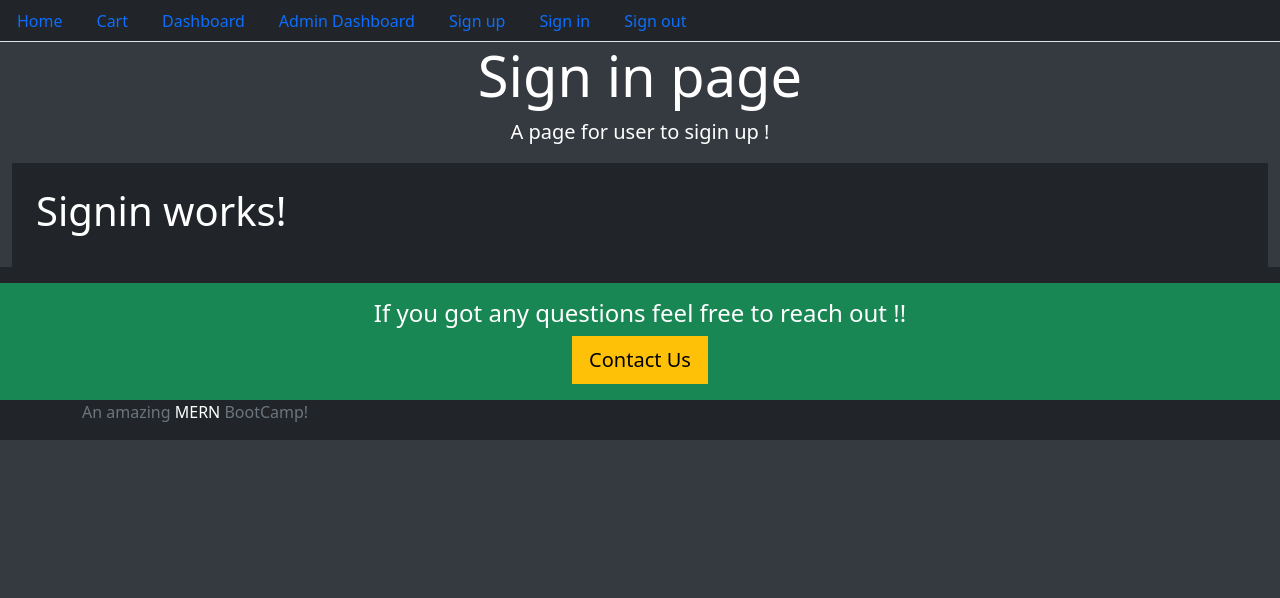
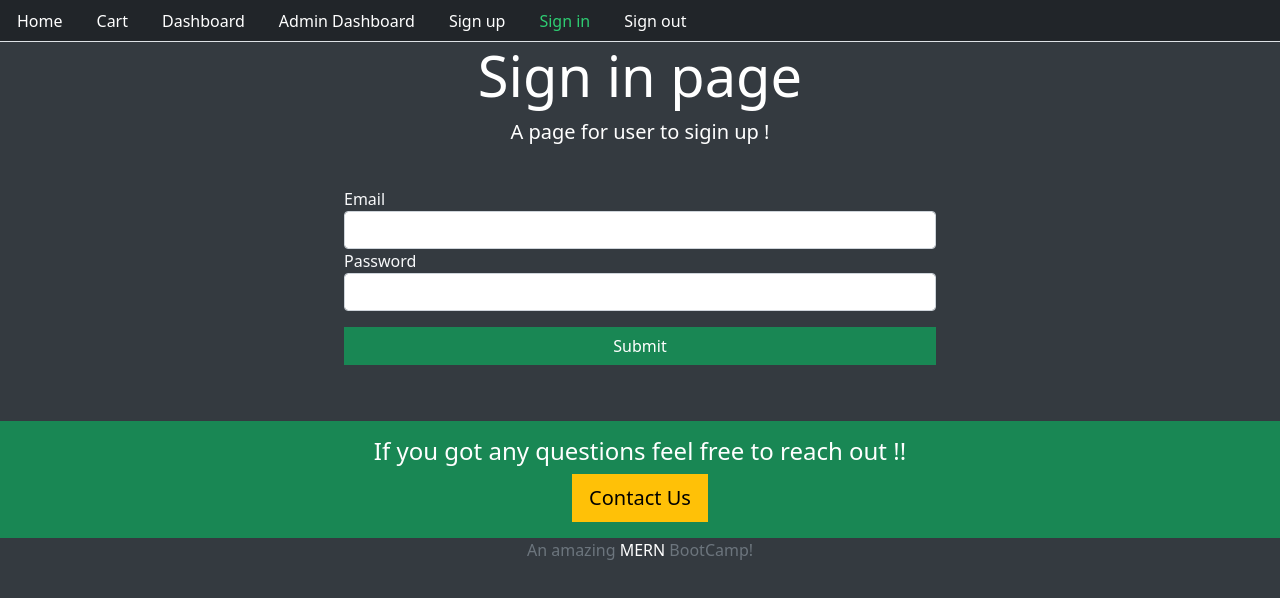
Before and after one commit to JeelPatel07/MERN-Ecommerce, a React (Create React App) app in the folder projfrontend/: page /signin in a window 1280 px wide. Shown: the top 598 px of the page. Built offline with nearby package versions, Linux system fonts and the light colour scheme.

Commit message:
Sign in and Sign up forms

```diff
--- a/projfrontend/src/core/Base.js
+++ b/projfrontend/src/core/Base.js
@@ -3,7 +3,7 @@ import Menu from "./Menu";
 const Base = ({
   title = "My title",
   description = "My description",
-  className = "bg-dark text-white p-4",
+  className = "text-white p-4",
   children,
 }) => (
   <div>
@@ -16,12 +16,12 @@ const Base = ({
       <div className={className}>{children}</div>
     </div>
 
-    <footer className="footer bg-dark mt-auto py-3">
+    <footer className="footer mt-auto py-3">
       <div className="container-fluid bg-success text-white text-center py-3">
         <h4>If you got any questions feel free to reach out !!</h4>
         <button className="btn btn-warning btn-lg">Contact Us</button>
       </div>
-      <div className="container">
+      <div className="container text-center">
         <span className="text-muted">
           An amazing <span className="text-white">MERN</span> BootCamp!
         </span>
--- a/projfrontend/src/core/Menu.js
+++ b/projfrontend/src/core/Menu.js
@@ -1,45 +1,58 @@
-import React from 'react';
-import {Link,withRouter} from "react-router-dom"
-const Menu = () =>(
+import React from "react";
+import { Link, withRouter } from "react-router-dom";
+
+const currentTab = (history, path) => {
+  if (history.location.pathname === path) {
+    return { color: "#2ecc72" };
+  } else {
+    return { color: "#FFFFFF" };
+  }
+};
+
+const Menu = ({history}) => (
   <div>
     <ul className="nav nav-tabs bg-dark">
       <li className="nav-item">
-             <Link className="nav-link" to="/">
+        <Link style={currentTab(history, "/")} className="nav-link" to="/">
           Home
         </Link>
       </li>
       <li className="nav-item">
-             <Link className="nav-link" to="/">
+        <Link style={currentTab(history, "/cart")} className="nav-link" to="/cart">
           Cart
         </Link>
       </li>
       <li className="nav-item">
-             <Link className="nav-link" to="/">
+        <Link
+          style={currentTab(history, "/user/dashboard")}
+          className="nav-link"
+          to="/user/dashboard"
+        >
           Dashboard
         </Link>
       </li>
       <li className="nav-item">
-             <Link className="nav-link" to="/">
+        <Link style={currentTab(history, "/admin/dashboard")} className="nav-link" to="/admin/dashboard">
           Admin Dashboard
         </Link>
       </li>
       <li className="nav-item">
-             <Link className="nav-link" to="/">
+        <Link style={currentTab(history, "/signup")}className="nav-link" to="/signup">
           Sign up
         </Link>
       </li>
       <li className="nav-item">
-             <Link className="nav-link" to="/">
+        <Link style={currentTab(history, "/signin")} className="nav-link" to="/signin">
           Sign in
         </Link>
       </li>
       <li className="nav-item">
-             <Link className="nav-link" to="/">
+        <Link style={currentTab(history, "/signout")} className="nav-link" to="/signout">
           Sign out
         </Link>
       </li>
     </ul>
   </div>
-)
+);
 
 export default withRouter(Menu);
--- a/projfrontend/src/user/Signin.js
+++ b/projfrontend/src/user/Signin.js
@@ -1,13 +1,36 @@
-import React , {useState} from "react";
+import React, { useState } from "react";
 import Base from "../core/Base";
 import { Link } from "react-router-dom";
 
-const Signin = ()=>{
-    return(
-        <Base title="Sign in page" description="A page for user to sigin up !">
-        <h1>Signin works!</h1>
-        </Base>
-    )
+const Signin = () => {
+  const signinForm = () => {
+    return (
+      <div className="row">
+        <div className="col-md-6 offset-sm-3 text-left">
+          <form>
+            <div className="form=group">
+              <label className="text-light">Email</label>
+              <input className="form-control" type="text" />
+            </div>
+            <div className="form=group">
+              <label className="text-light">Password</label>
+              <input className="form-control" type="text" />
+            </div>
+            <div className="py-3">
+              <button className="btn btn-success btn-block form-control">
+                Submit
+              </button>
+            </div>
+          </form>
+        </div>
+      </div>
+    );
+  };
+  return (
+    <Base title="Sign in page" description="A page for user to sigin up !">
+      {signinForm()}
+    </Base>
+  );
 };
 
 export default Signin;
--- a/projfrontend/src/user/Signup.js
+++ b/projfrontend/src/user/Signup.js
@@ -3,9 +3,37 @@ import Base from "../core/Base";
 import { Link } from "react-router-dom";
 
 const Signup = ()=>{
+    const signUpForm = ()=>{
+        return(
+            <div className="row">
+                <div className="col-md-6 offset-sm-3 text-left">
+                    <form>
+                        <div className="form=group">
+                            <label className="text-light">Name</label>
+                            <input className="form-control" type="text"/>
+                        </div>
+                        <div className="form=group">
+                            <label className="text-light">Email</label>
+                            <input className="form-control" type="text"/>
+                        </div>
+                        <div className="form=group">
+                            <label className="text-light">Password</label>
+                            <input className="form-control" type="text"/>
+                        </div>
+                        <div className="py-3">
+                        <button className="btn btn-success btn-block form-control">
+                            Submit
+                        </button>
+                        </div>
+                    </form>
+                </div>
+            </div>
+        )
+    }
     return(
         <Base title="Sign up page" description="A page for user to sign up !">
-        <h1>Signup works!</h1>
+
+        {signUpForm()}
         </Base>
     )
 };
```
Lines whose indentation alone changed are shown as unchanged.
